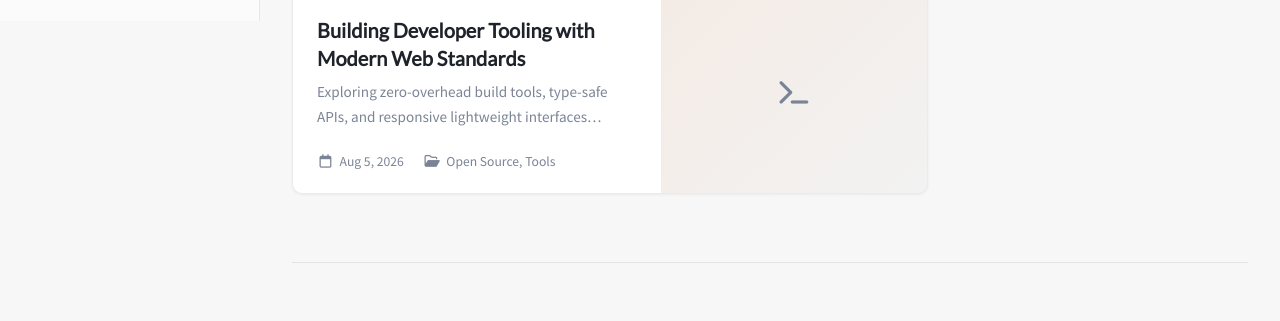
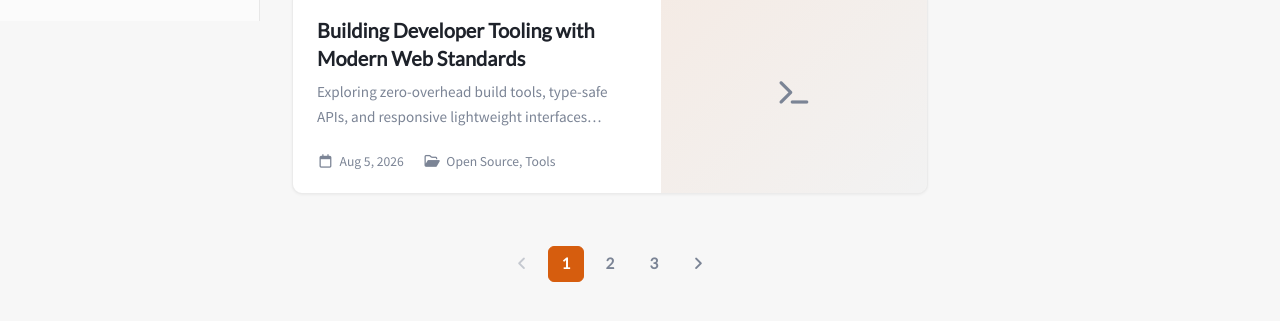
Before and after one commit to XiaoArnav/Protfolio, a plain HTML site: page index.html in a window 1280 px wide. Shown: the part 779-1100 px from the top of the page. Drawn offline with Linux system fonts and the light colour scheme.

Commit message:
pagination buttons

```diff
--- a/assets/css/style.css
+++ b/assets/css/style.css
@@ -660,6 +660,77 @@ search#search .search-icon {
   transform: rotate(30deg);
 }
 
+.pagination-wrapper {
+  display: flex;
+  justify-content: center;
+  margin-top: 2rem;
+  margin-bottom: 1rem;
+}
+
+.pagination {
+  display: flex;
+  align-items: center;
+  list-style: none;
+  padding: 0;
+  gap: 0.5rem;
+  font-family: 'Lato', var(--font-sans);
+  font-size: 0.95rem;
+}
+
+.pagination .page-item {
+  display: inline-flex;
+}
+
+.pagination .page-link {
+  display: inline-flex;
+  align-items: center;
+  justify-content: center;
+  min-width: 36px;
+  height: 36px;
+  padding: 0 0.65rem;
+  border-radius: var(--radius-sm);
+  color: var(--text-muted-color);
+  background-color: transparent;
+  border: 1px solid transparent;
+  transition: all var(--transition-speed) var(--transition-ease);
+  font-weight: 600;
+  text-decoration: none;
+}
+
+.pagination .page-link:hover {
+  color: var(--primary);
+  background-color: rgba(0, 0, 0, 0.04);
+  border-color: var(--border-color);
+}
+
+.pagination .page-item.active .page-link {
+  color: #ffffff;
+  background-color: var(--primary);
+  border-color: var(--primary);
+}
+
+.pagination .page-item.disabled .page-link {
+  color: rgba(123, 132, 149, 0.4);
+  pointer-events: none;
+  cursor: not-allowed;
+}
+
+.pagination .page-index {
+  display: none;
+  font-size: 0.9rem;
+  color: var(--text-muted-color);
+}
+
+@media (max-width: 575.98px) {
+  .pagination .page-item:not(:first-child):not(:last-child) {
+    display: none;
+  }
+  .pagination .page-index {
+    display: inline-block;
+    padding: 0 0.5rem;
+  }
+}
+
 .panel-wrapper {
   display: none;
   width: var(--panel-width);
--- a/index.html
+++ b/index.html
@@ -249,6 +249,38 @@
               </a>
             </article>
           </div>
+
+          <nav aria-label="Page Navigation" class="pagination-wrapper">
+            <ul class="pagination">
+
+              <li class="page-item disabled">
+                <a class="page-link" href="#" aria-label="Previous page">
+                  <i class="fas fa-angle-left"></i>
+                </a>
+              </li>
+
+              <li class="page-item active">
+                <a class="page-link" href="#">1</a>
+              </li>
+              <li class="page-item">
+                <a class="page-link" href="#">2</a>
+              </li>
+              <li class="page-item">
+                <a class="page-link" href="#">3</a>
+              </li>
+
+              <li class="page-index">
+                <span>1</span>
+                <span>/ 3</span>
+              </li>
+
+              <li class="page-item">
+                <a class="page-link" href="#" aria-label="Next page">
+                  <i class="fas fa-angle-right"></i>
+                </a>
+              </li>
+            </ul>
+          </nav>
         </main>
 
         <aside id="panel-wrapper" class="panel-wrapper" aria-label="Trending Panel">
```
